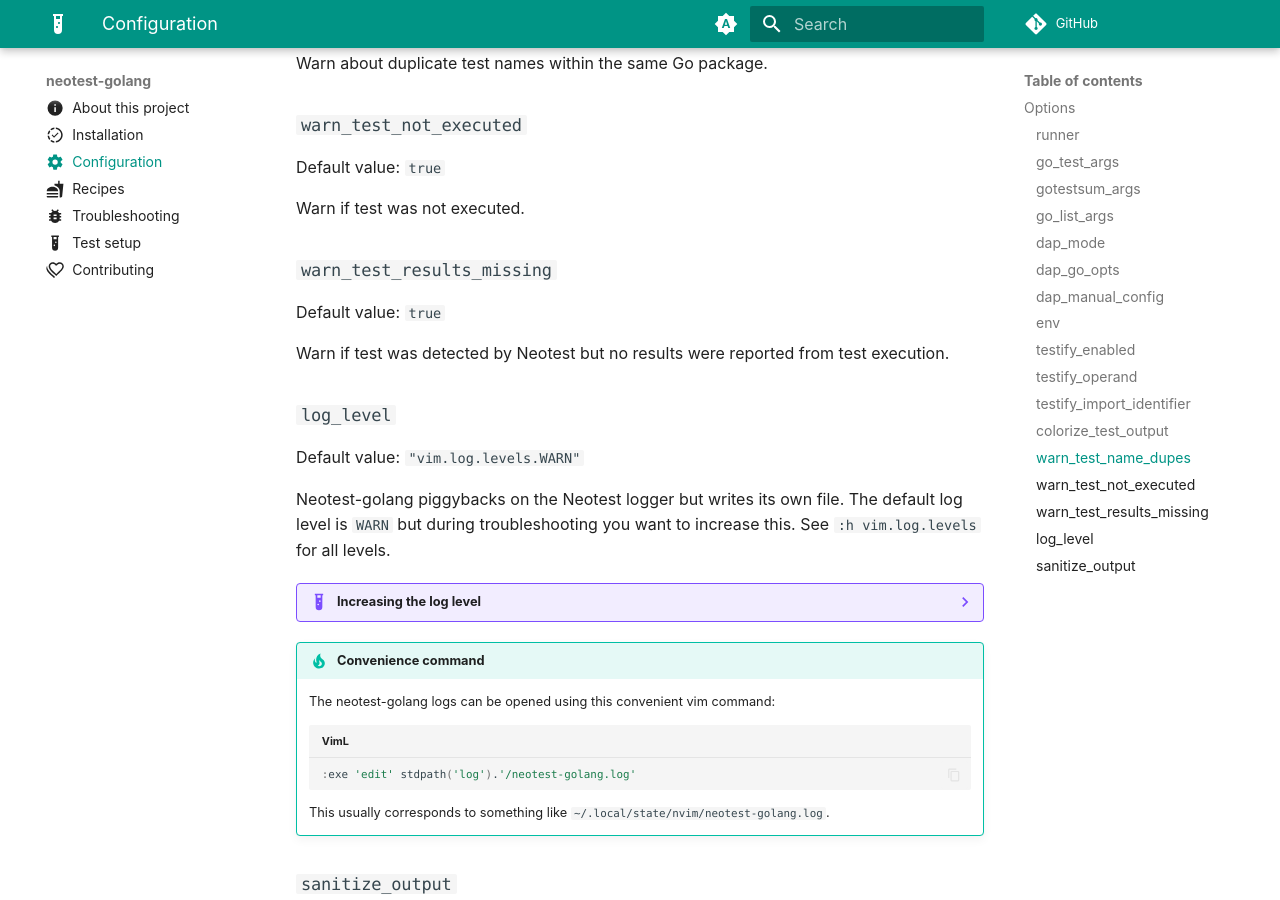
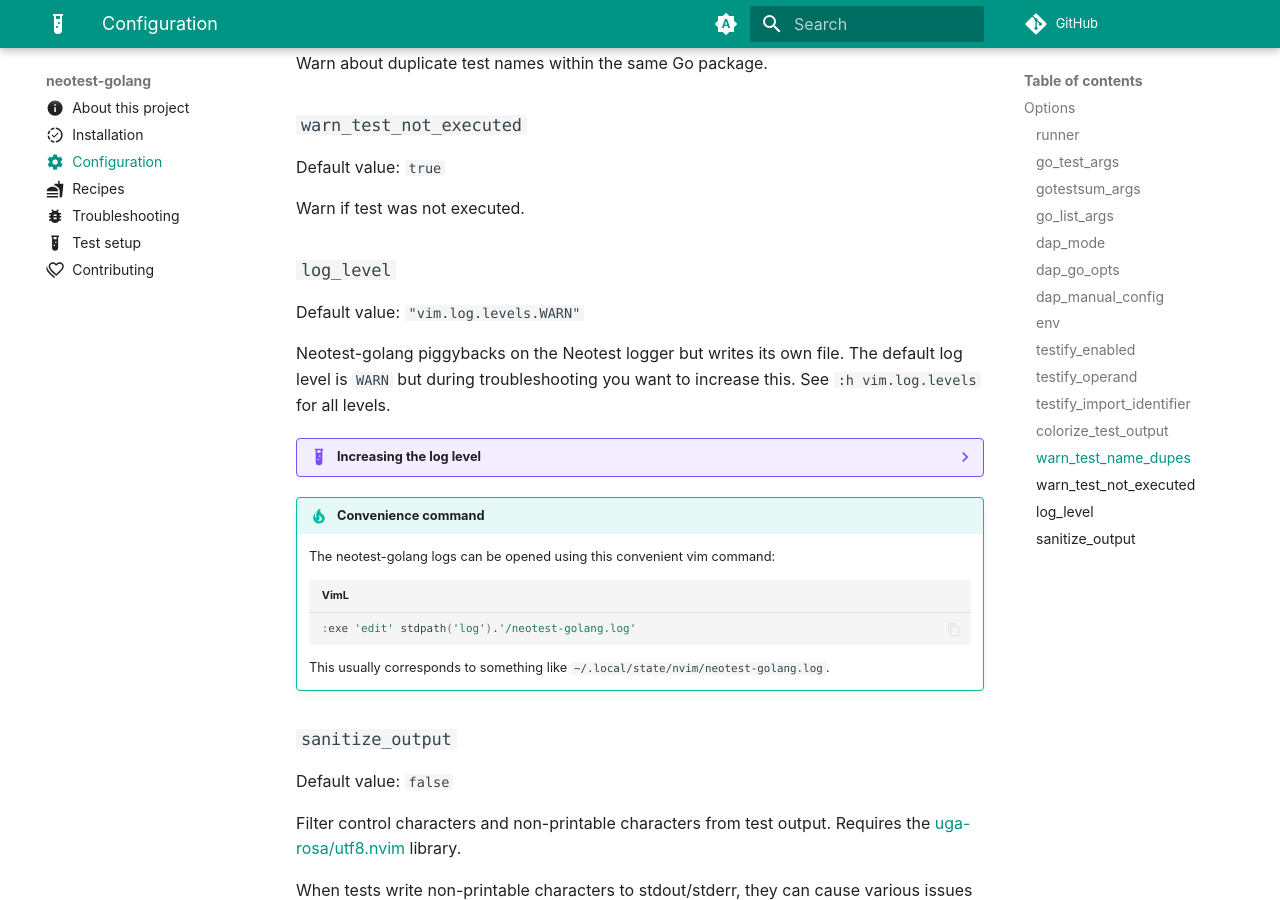
Before and after one commit to fredrikaverpil/neotest-golang, an MkDocs documentation site: the page built from docs/config.md, in a window 1280 px wide and 900 px high, scrolled down 4103 px. Built offline with MkDocs 1.6.1 and Material for MkDocs 9.7.7, drawn with Linux system fonts in a browser that asks for light colours; comment, search, counter and statistics services are not loaded.

Commit message:
fix: remove experimental option for now

```diff
--- a/docs/config.md
+++ b/docs/config.md
@@ -249,13 +249,6 @@ Default value: `true`
 
 Warn if test was not executed.
 
-### `warn_test_results_missing`
-
-Default value: `true`
-
-Warn if test was detected by Neotest but no results were reported from test
-execution.
-
 ### `log_level`
 
 Default value: `"vim.log.levels.WARN"`
```
Also changed, not shown: 3 other files.
